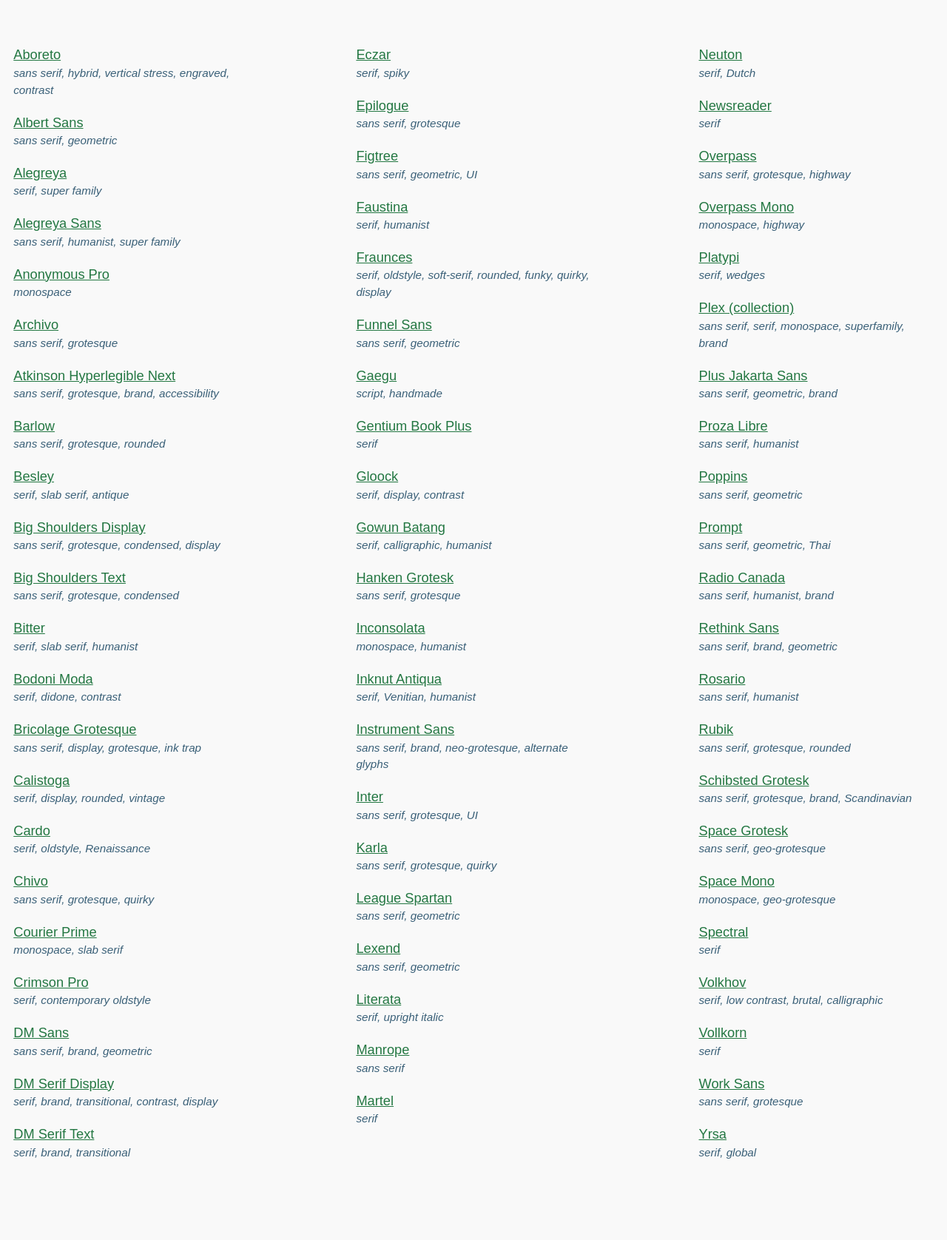
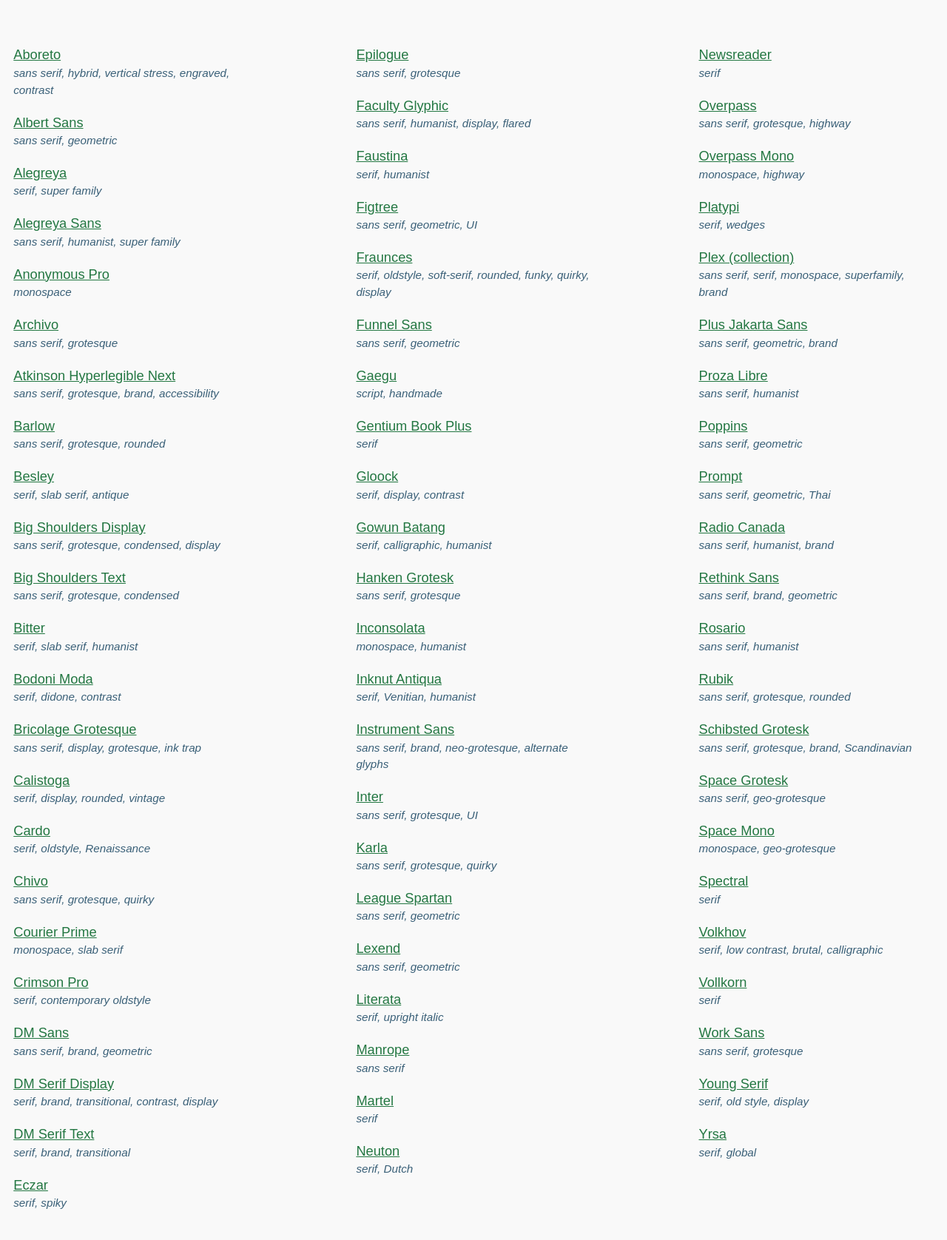
Before and after one commit to nsmsn/typotown-v0, a plain HTML site: page google-fonts.html in a window 1280 px wide. Shown: the part 605-2281 px from the top of the page at 74% size. Drawn offline with Linux system fonts and the light colour scheme; a web font is replaced by a local one.

Commit message:
Update google-fonts.html
added Faculty Glyphic and Young Serif

```diff
--- a/google-fonts.html
+++ b/google-fonts.html
@@ -130,11 +130,14 @@
   <li><a href="https://fonts.google.com/specimen/Epilogue">Epilogue</a>
     <small class="meta">sans serif, grotesque</small></li>
 
-  <li><a href="https://fonts.google.com/specimen/Figtree">Figtree</a>
-    <small class="meta">sans serif, geometric, UI</small></li>
+  <li><a href="https://fonts.google.com/specimen/Faculty+Glyphic/">Faculty Glyphic</a>
+    <small class="meta">sans serif, humanist, display, flared</small></li>
 
   <li><a href="https://fonts.google.com/specimen/Faustina">Faustina</a>
     <small class="meta">serif, humanist</small></li>
+
+  <li><a href="https://fonts.google.com/specimen/Figtree">Figtree</a>
+    <small class="meta">sans serif, geometric, UI</small></li>
 
   <li><a href="https://fonts.google.com/specimen/Fraunces">Fraunces</a>
     <small class="meta">serif, oldstyle, soft-serif, rounded, funky, quirky, display</small></li>
@@ -250,6 +253,10 @@
     <li><a href="https://fonts.google.com/specimen/Work+Sans">Work Sans</a>
       <small class="meta">sans serif, grotesque</small></li>
 
+    <li><a href="https://fonts.google.com/specimen/Young+Serif">Young Serif</a>
+      <small class="meta">serif, old style, display</small></li>
+    </li>
+
     <li><a href="https://fonts.google.com/specimen/Yrsa">Yrsa</a>
       <small class="meta">serif, global</small></li>
 </ul>
```
